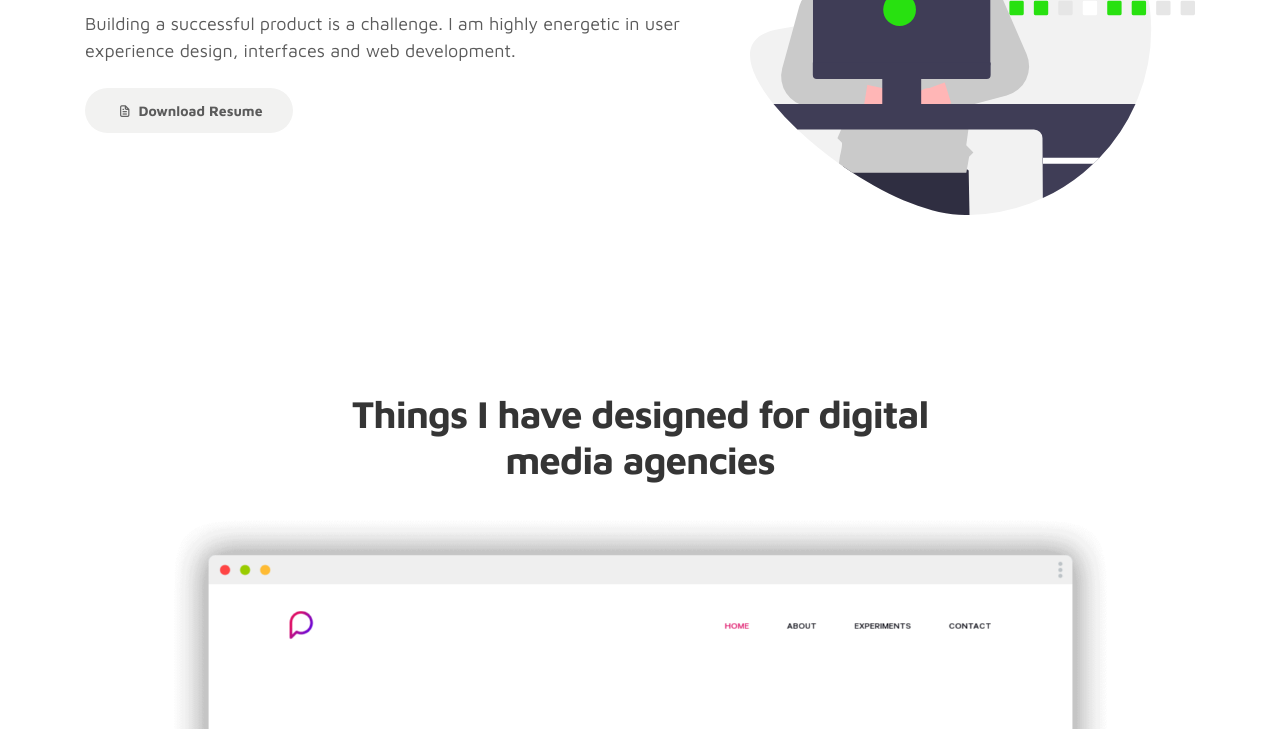
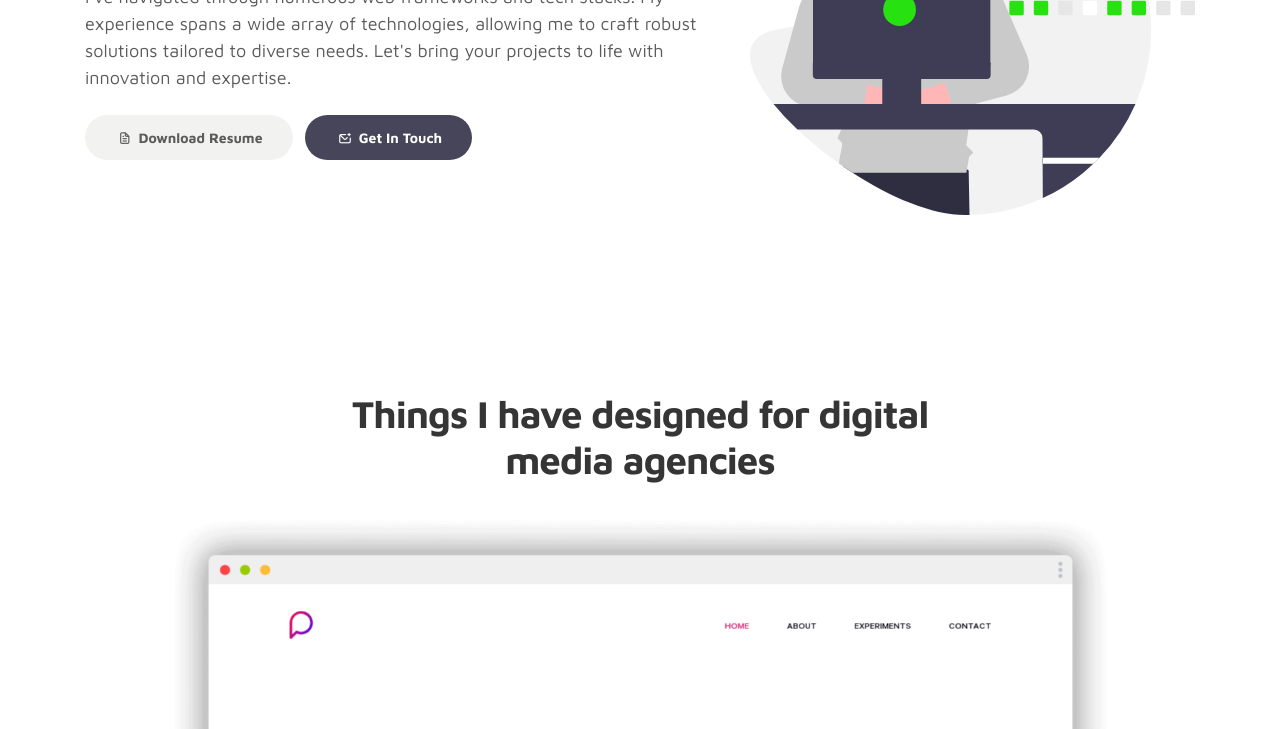
Before and after one commit to dirsulaiman/dirsulaiman.github.io, a plain HTML site: page index.html in a window 1280 px wide. Shown: the part 371-1100 px from the top of the page. Drawn offline with Linux system fonts and the light colour scheme.

Commit message:
update: add mail button

```diff
--- a/index.html
+++ b/index.html
@@ -75,10 +75,11 @@
                                 </div>
                         </h1>
 
-                        <p>Building a successful product is a challenge. I am highly energetic in user experience design, interfaces and web development.</p>
+                        <p>I've navigated through numerous web frameworks and tech stacks. My experience spans a wide array of technologies, allowing me to craft robust solutions tailored to diverse needs. Let's bring your projects to life with innovation and expertise.</p>
 
                         <div class="custom-btn-group mt-4">
                           <a href="https://bit.ly/sulaeman-resume" target="_blank" class="btn mr-lg-2 custom-btn"><i class='uil uil-file-alt'></i> Download Resume</a>
+                          <a href="mailto:dir.sulaiman@gmail.com" class="btn custom-btn custom-btn-bg custom-btn-link"><i class='uil uil-envelope-add'> </i>Get In Touch</a>
                         </div>
                     </div>
                 </div>
```
